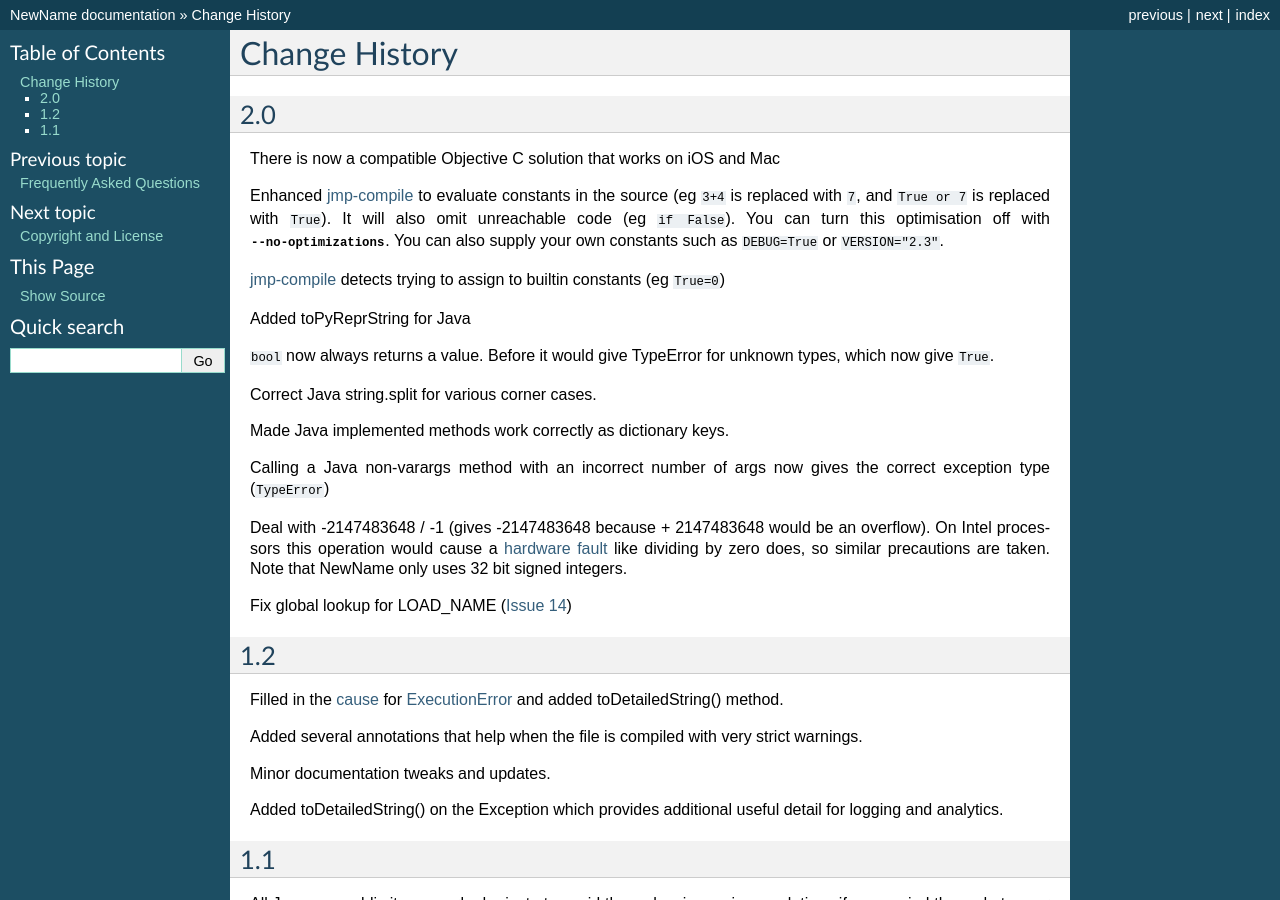
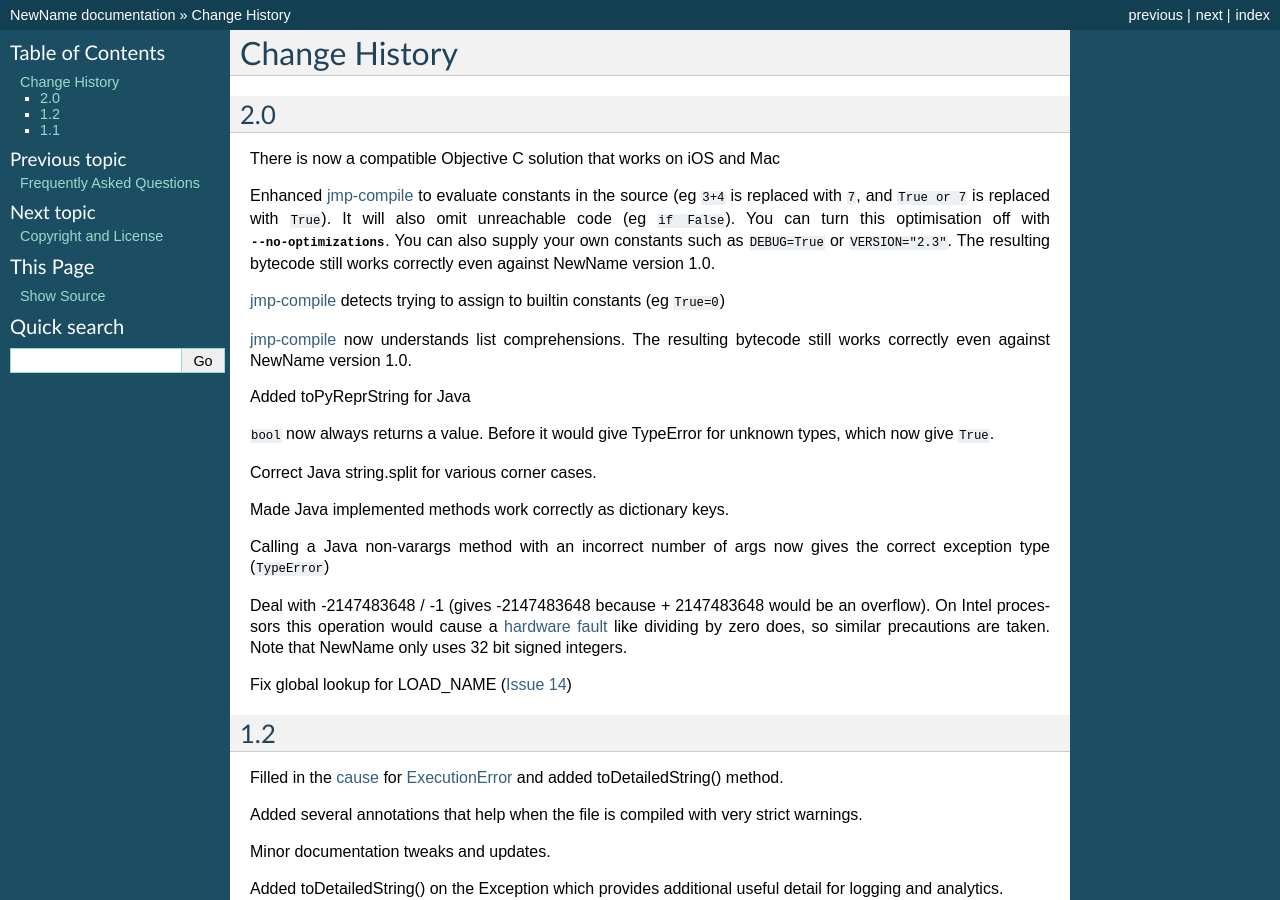
Before and after one commit to rogerbinns/jia-mini-python, a Sphinx documentation site: the page built from doc/changes.rst, in a window 1280 px wide and 900 px high. Built offline with Sphinx 7.4.7, drawn with Linux system fonts in a browser that asks for light colours; the version number could not be read and is left out.

Commit message:
add list comprehensions

```diff
--- a/doc/changes.rst
+++ b/doc/changes.rst
@@ -11,10 +11,14 @@ Enhanced :doc:`jmp-compile` to evaluate constants in the source (eg
 ``True``).  It will also omit unreachable code (eg ``if False``).  You
 can turn this optimisation off with :option:`--no-optimizations`.  You
 can also supply your own constants such as ``DEBUG=True`` or
-``VERSION="2.3"``.
+``VERSION="2.3"``.  The resulting bytecode still works correctly even
+against |project| version 1.0.
 
 :doc:`jmp-compile` detects trying to assign to builtin constants
 (eg ``True=0``)
+
+:doc:`jmp-compile` now understands list comprehensions.  The resulting
+bytecode still works correctly even against |project| version 1.0.
 
 Added toPyReprString for Java
 
```
Also changed, not shown: doc/lang.rst (+9 -10 lines), 2 other files.
